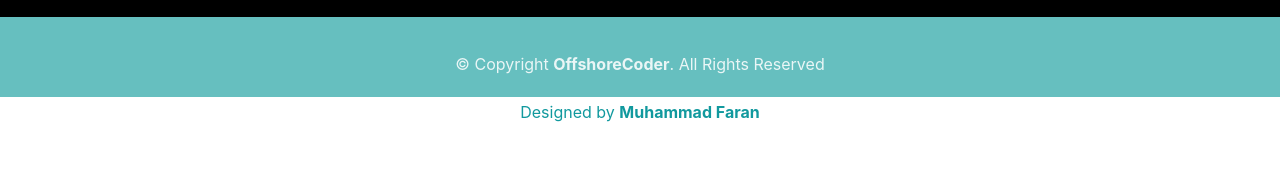
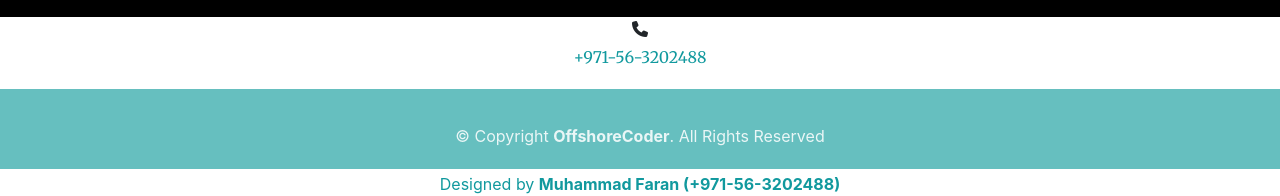
Before and after one commit to Faran56/Smokeanimation-, a plain HTML site: page index.html in a window 1280 px wide. Shown: the part 2109-2305 px from the top of the page. Before the commit the page ends 2233 px from the top, so only its background shows below. Drawn offline with nearby package versions, Linux system fonts and the light colour scheme.

Commit message:
Update index.html

```diff
--- a/index.html
+++ b/index.html
@@ -114,11 +114,16 @@
     <h3>Get In Touch</h3>
 
     <p class="last-para">If you have a project that you want to get started, think you need my help with something then get in... <touch class=""></touch></p>
-   <a href="https://www.instagram.com/muhammadzeshe/" class="instagram"><i class="fa fa-instagram"></i></a>
+   <a href="https://https://www.instagram.com/muhammadfaran0/" class="instagram"><i class="fa fa-instagram"></i></a>
     <a href="mailto:muhammafaran0@gmail.com" class="myButton"> CONTACT ME</a>
     <a href="https://www.facebook.com/muhammadfaranf" class="facebook"><i class="fa fa-facebook"></i></a>
   </div>
 </div>
+    <div>
+                <i class="fa fa-phone"></i>
+                <p>+971-56-3202488</p>
+              </div>
+
 
 
 <div class="bottom-container">
@@ -129,7 +134,7 @@
     <br>
     <div class="credits">
 
-      Designed by <a href="https://www.facebook.com/muhammadfaranf"><strong>Muhammad Faran</strong></a>
+      Designed by <a href="https://www.facebook.com/muhammadfaranf"><strong>Muhammad Faran (+971-56-3202488)</strong></a>
     </div>
   </div>
 </footer
```
